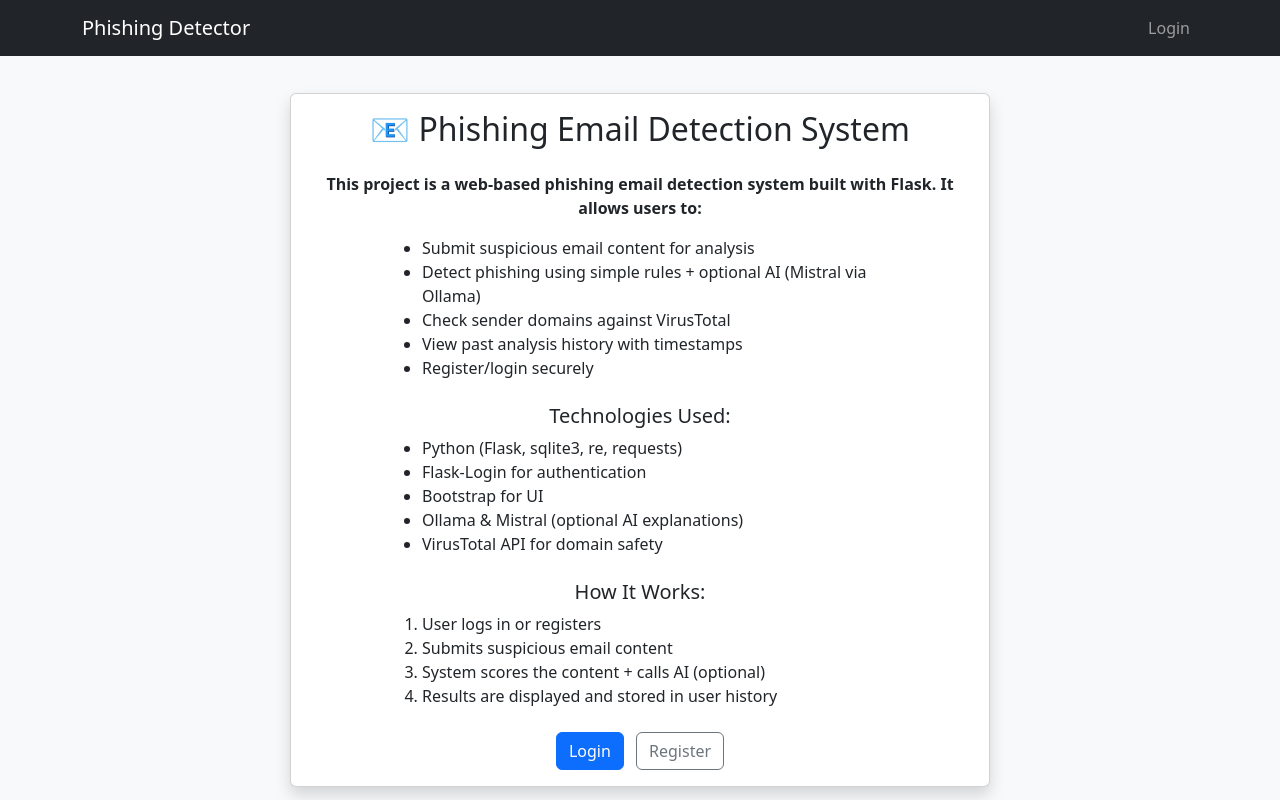
After one commit to opulenceee/phishing-final-project, a Flask app: page /welcome in a window 1280 px wide. The commit adds this page. Run offline with Flask 3, Linux system fonts and the light colour scheme.

Commit message:
Add welcome page and enhance authentication system
- Add new welcome.html landing page with system overview and features
- Improve login and register pages with welcome page integration
- Enhance phishing detection with VirusTotal integration and AI analysis
- Implement proper user authentication with Flask-Login
- Add SQLite database for user accounts and analysis history
- Improve security with password hashing and input validation

```diff
--- a/app.py
+++ b/app.py
@@ -1,4 +1,4 @@
-from flask import Flask, render_template, redirect, url_for, request, session
+from flask import Flask, render_template, redirect, url_for, request, session, flash
 import sqlite3
 from datetime import datetime
 import re
@@ -11,6 +11,18 @@ from dotenv import load_dotenv
 import os
 import json
 from urllib.parse import urlparse
+import logging
+import time
+
+def setup_logger():
+    logging.basicConfig(
+        level=logging.INFO,
+        format='%(levelname)s - %(message)s'
+    )
+    return logging.getLogger()
+
+
+logger = setup_logger()
 
 load_dotenv()
 app = Flask(__name__)
@@ -166,7 +178,19 @@ def detect_phishing(email_text):
 
     return phishing_score
 
-@app.route('/', methods=['GET', 'POST'])
+
+@app.route('/welcome')
+def welcome():
+    return render_template('welcome.html')
+
+
+@app.route('/')
+def root():
+    if current_user.is_authenticated:
+        return redirect(url_for('index'))
+    return redirect(url_for('welcome'))
+
+@app.route('/index', methods=['GET', 'POST'])
 @login_required
 def index():
     if request.method == 'POST':
@@ -276,11 +300,30 @@ def history():
     return render_template('history.html', history=emails, page=page, total_pages=total_pages)
 
 
+def is_valid_email(email):
+    return re.fullmatch(r"[^@]+@[^@]+\.[^@]+", email) is not None
+
+def is_valid_password(password):
+    has_letter = any(c.isalpha() for c in password)
+    has_digit = any(c.isdigit() for c in password)
+    return len(password) >= 8 and has_letter and has_digit
+
 @app.route('/register', methods=['GET', 'POST'])
 def register():
     if request.method == 'POST':
         email = request.form['email']
         password = request.form['password']
+
+        if "'" in email or "'" in password:
+            logger.warning(f"SQL injection attempt detected: {email}")
+            flash("Invalid email or password.")
+            return redirect('/login')
+
+        if not is_valid_email(email) or not is_valid_password(password):
+            logger.warning(f"Invalid email or password format attempted: {email}")
+            flash("Incorrect email or password.")
+            return redirect('/register')
+
         hashed_pw = generate_password_hash(password)
 
         conn = sqlite3.connect('history.db')
@@ -288,37 +331,80 @@ def register():
         try:
             c.execute("INSERT INTO users (email, password_hash) VALUES (?, ?)", (email, hashed_pw))
             conn.commit()
+            logger.info(f"New user registered successfully: {email}")
+            flash("Registration successful. Please login.")
+            return redirect('/login')
         except sqlite3.IntegrityError:
-            return "User already exists"
-        conn.close()
-        return redirect('/login')
+            logger.warning(f"Registration attempt with existing email: {email}")
+            flash("An account with this email already exists.")
+        finally:
+            conn.close()
     return render_template('register.html')
 
 
 @app.route('/login', methods=['GET', 'POST'])
 def login():
+    if 'login_attempts' not in session:
+        session['login_attempts'] = 0
+    if 'lockout_until' not in session:
+        session['lockout_until'] = 0
+
+    current_time = int(time.time())
+
+    if current_time < session['lockout_until']:
+        flash("Too many login attempts. Please wait a few minutes before trying again.")
+        return render_template('login.html')
+
     if request.method == 'POST':
         email = request.form['email']
         password = request.form['password']
 
+        if "'" in email or "'" in password:
+            logger.warning(f"SQL injection attempt detected: {email}")
+            flash("Invalid email or password.")
+            return redirect('/login')
+
+        if not is_valid_email(email) or not is_valid_password(password):
+            logger.warning(f"Invalid email or password format attempted: {email}")
+            session['login_attempts'] += 1
+            flash("Incorrect email or password.")
+
+            if session['login_attempts'] >= 3:
+                session['lockout_until'] = current_time + 300 # 5 minutes timeout
+                session['login_attempts'] = 0 # reset counter
+                flash("Too many failed attempts. Please try again in 5 minutes.")
+                logger.warning(f"Lockout triggered for email: {email}")
+            return redirect('/login')
+
         conn = sqlite3.connect('history.db')
         c = conn.cursor()
-        c.execute ("SELECT id, email, password_hash FROM users WHERE email =?", (email,))
+        c.execute("SELECT id, email, password_hash FROM users WHERE email = ?", (email,))
         user = c.fetchone()
-        conn.close()
 
         if user and check_password_hash(user[2], password):
             login_user(User(*user))
+            session.pop('login_attempts', None)
+            session.pop('lockout_until', None)
+            logger.info(f"User logged in successfully: {email}")
             return redirect('/')
         else:
-            return "Invalid Credentials"
+            session['login_attempts'] += 1
+            logger.warning(f"Failed login attempt for email: {email}")
+            flash("Incorrect email or password.")
+            if session['login_attempts'] >= 3:
+                session['lockout_until'] = current_time + 300
+                session['login_attempts'] = 0
+                flash("Too many failed attempts. Please try again in 5 minutes.")
+            return redirect('/login')
+
     return render_template('login.html')
-
 
 @app.route('/logout')
 @login_required
 def logout():
+    logger.info(f"User logged out: {current_user.email}")
     logout_user()
     return redirect('/login')
 if __name__ == '__main__':
+    logger.info("Starting Flask application")
     app.run(debug=True)
--- /dev/null
+++ b/templates/welcome.html
@@ -0,0 +1,53 @@
+{% extends "base.html" %} {% block title %}Welcome{% endblock %} {% block
+content %}
+<div
+  class="container d-flex justify-content-center align-items-center"
+  style="min-height: 90vh"
+>
+  <div class="card shadow w-100" style="max-width: 700px">
+    <div class="card-body text-center">
+      <h2 class="card-title mb-4">📧 Phishing Email Detection System</h2>
+
+      <p>
+        <strong>
+          This project is a web-based phishing email detection system built with
+          Flask. It allows users to:
+        </strong>
+      </p>
+      <ul class="text-start mx-auto" style="max-width: 500px">
+        <li>Submit suspicious email content for analysis</li>
+        <li>
+          Detect phishing using simple rules + optional AI (Mistral via Ollama)
+        </li>
+        <li>Check sender domains against VirusTotal</li>
+        <li>View past analysis history with timestamps</li>
+        <li>Register/login securely</li>
+      </ul>
+
+      <h5 class="mt-4">Technologies Used:</h5>
+      <ul class="text-start mx-auto" style="max-width: 500px">
+        <li>Python (Flask, sqlite3, re, requests)</li>
+        <li>Flask-Login for authentication</li>
+        <li>Bootstrap for UI</li>
+        <li>Ollama & Mistral (optional AI explanations)</li>
+        <li>VirusTotal API for domain safety</li>
+      </ul>
+
+      <h5 class="mt-4">How It Works:</h5>
+      <ol class="text-start mx-auto" style="max-width: 500px">
+        <li>User logs in or registers</li>
+        <li>Submits suspicious email content</li>
+        <li>System scores the content + calls AI (optional)</li>
+        <li>Results are displayed and stored in user history</li>
+      </ol>
+
+      <div class="mt-4">
+        <a href="{{ url_for('login') }}" class="btn btn-primary me-2">Login</a>
+        <a href="{{ url_for('register') }}" class="btn btn-outline-secondary"
+          >Register</a
+        >
+      </div>
+    </div>
+  </div>
+</div>
+{% endblock %}
```
Also changed, not shown: templates/login.html (+22 -0 lines), templates/register.html (+21 -0 lines).
